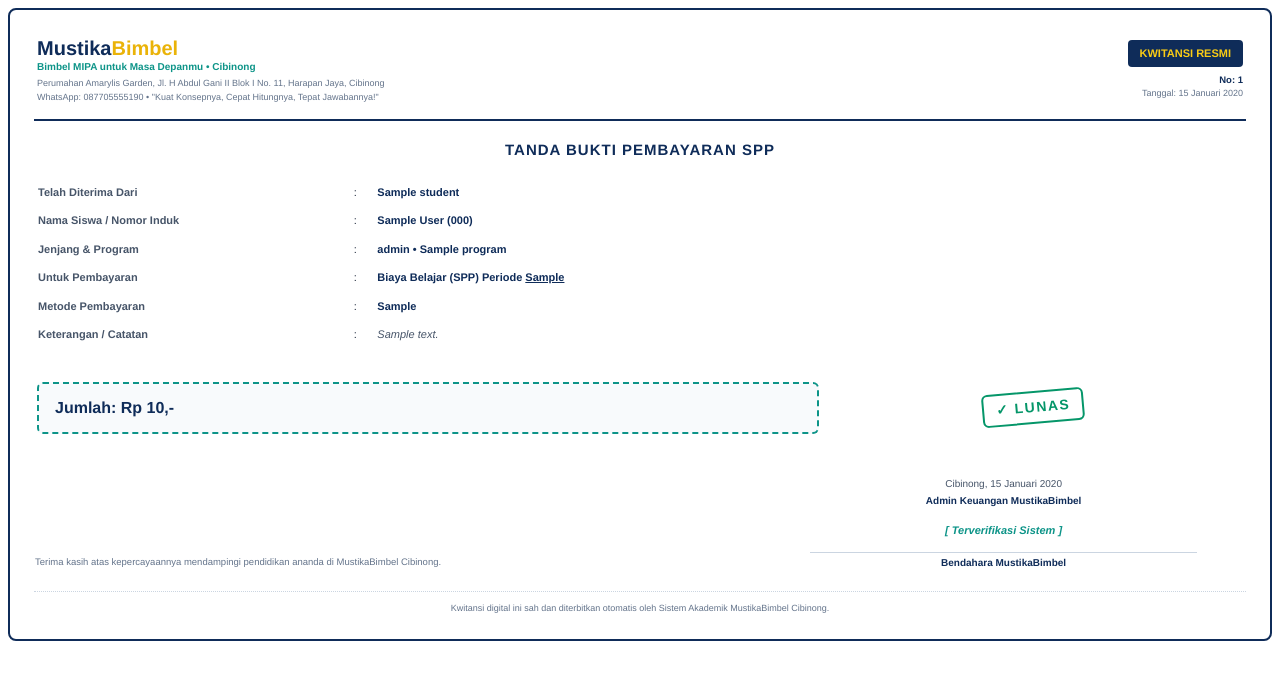
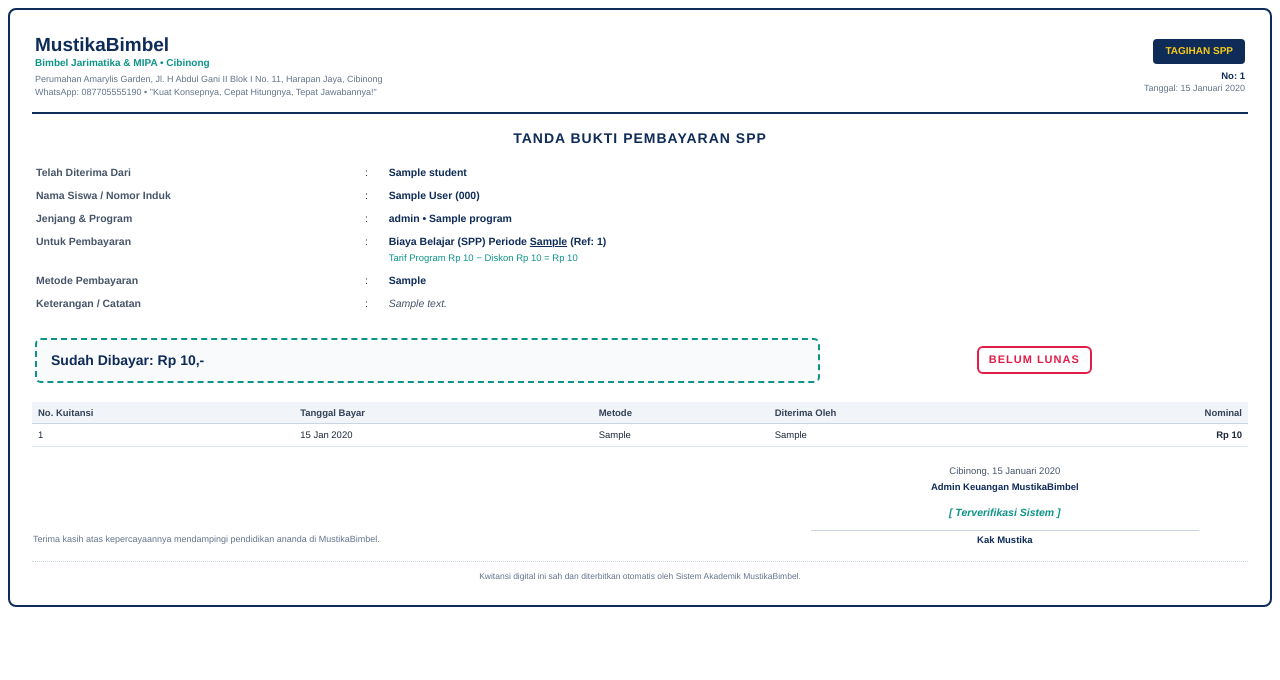
Before and after one commit to LuthfiMirza/mustika-bimbel, a Laravel app: template resources/views/pdf/kwitansi.blade.php in a window 1280 px wide. Shown: the top 680 px of the page. Run offline with Laravel 12, Linux system fonts and the light colour scheme; data comes from the database, SQL or seed files in the repository; the template is opened without the code that fills it: most values are stand-ins (such as "Sample title", 1, 10 or a date in 2020).

Commit message:
fix(portal-pdf): support installment Kurang status, discounts, and dynamic settings in kwitansi PDF and portal

```diff
--- a/resources/views/pdf/kwitansi.blade.php
+++ b/resources/views/pdf/kwitansi.blade.php
@@ -5,28 +5,28 @@
     <title>Kwitansi Pembayaran SPP - {{ $invoice->invoice_number }}</title>
     <style>
         @page {
-            margin: 30px 35px;
+            margin: 28px 35px;
         }
         body {
             font-family: 'Helvetica Neue', Helvetica, Arial, sans-serif;
             font-size: 11px;
             color: #1e293b;
-            line-height: 1.5;
+            line-height: 1.45;
         }
         .receipt-box {
             border: 2px solid #0F2C59;
             border-radius: 8px;
-            padding: 24px;
+            padding: 22px;
             position: relative;
         }
         .header-table {
             width: 100%;
             border-bottom: 2px solid #0F2C59;
-            padding-bottom: 12px;
-            margin-bottom: 18px;
+            padding-bottom: 10px;
+            margin-bottom: 14px;
         }
         .brand-title {
-            font-size: 20px;
+            font-size: 19px;
             font-weight: bold;
             color: #0F2C59;
             margin: 0;
@@ -46,32 +46,32 @@
             background-color: #0F2C59;
             color: #FACC15;
             padding: 5px 12px;
-            font-size: 11px;
+            font-size: 10px;
             font-weight: bold;
             border-radius: 4px;
             display: inline-block;
         }
         .receipt-title {
             text-align: center;
-            font-size: 15px;
+            font-size: 14px;
             font-weight: bold;
             color: #0F2C59;
             text-transform: uppercase;
             letter-spacing: 1px;
-            margin-bottom: 16px;
+            margin-bottom: 12px;
         }
         .data-table {
             width: 100%;
             border-collapse: collapse;
-            margin-bottom: 16px;
+            margin-bottom: 12px;
         }
         .data-table td {
-            padding: 6px 4px;
+            padding: 4px;
             vertical-align: top;
-            font-size: 11px;
+            font-size: 10.5px;
         }
         .lbl {
-            width: 25%;
+            width: 26%;
             font-weight: bold;
             color: #475569;
         }
@@ -80,24 +80,24 @@
             text-align: center;
         }
         .val {
-            width: 72%;
+            width: 71%;
             font-weight: bold;
             color: #0F2C59;
         }
         .amount-box {
             background-color: #f8fafc;
             border: 2px dashed #0D9488;
-            padding: 12px 16px;
+            padding: 10px 14px;
             border-radius: 6px;
-            margin: 14px 0;
-            font-size: 16px;
+            margin: 8px 0;
+            font-size: 14px;
             font-weight: bold;
             color: #0F2C59;
         }
         .stamp-lunas {
             border: 2px solid #059669;
             color: #059669;
-            font-size: 14px;
+            font-size: 13px;
             font-weight: bold;
             padding: 4px 12px;
             display: inline-block;
@@ -105,39 +105,89 @@
             letter-spacing: 1.5px;
             transform: rotate(-5deg);
         }
+        .stamp-kurang {
+            border: 2px solid #d97706;
+            color: #d97706;
+            font-size: 11px;
+            font-weight: bold;
+            padding: 4px 10px;
+            display: inline-block;
+            border-radius: 6px;
+            letter-spacing: 1px;
+            transform: rotate(-4deg);
+        }
+        .stamp-belum {
+            border: 2px solid #e11d48;
+            color: #e11d48;
+            font-size: 11px;
+            font-weight: bold;
+            padding: 4px 10px;
+            display: inline-block;
+            border-radius: 6px;
+            letter-spacing: 1px;
+        }
+        .payments-table {
+            width: 100%;
+            border-collapse: collapse;
+            margin-top: 8px;
+            font-size: 9.5px;
+        }
+        .payments-table th {
+            background-color: #f1f5f9;
+            color: #334155;
+            text-align: left;
+            padding: 4px 6px;
+            border-bottom: 1px solid #cbd5e1;
+        }
+        .payments-table td {
+            padding: 4px 6px;
+            border-bottom: 1px solid #e2e8f0;
+        }
         .sign-table {
             width: 100%;
-            margin-top: 24px;
+            margin-top: 16px;
             border-collapse: collapse;
         }
         .footer-note {
-            font-size: 9px;
+            font-size: 8.5px;
             color: #64748b;
             text-align: center;
             border-top: 1px dotted #cbd5e1;
-            padding-top: 10px;
-            margin-top: 20px;
+            padding-top: 8px;
+            margin-top: 14px;
         }
     </style>
 </head>
 <body>
+@php
+    $bimbelName = \App\Models\Setting::get('bimbel_name', 'MustikaBimbel');
+    $bimbelAddress = \App\Models\Setting::get('bimbel_address', 'Perumahan Amarylis Garden, Jl. H Abdul Gani II Blok I No. 11, Harapan Jaya, Cibinong');
+    $adminWa = \App\Models\Setting::get('admin_whatsapp', '087705555190');
+    $ownerName = \App\Models\Setting::get('owner_name', 'Bendahara MustikaBimbel');
+
+    $isPaid = $invoice->status === 'Lunas';
+    $isPartial = $invoice->status === 'Kurang';
+    $paidAmount = $isPaid && (int) $invoice->paid_amount === 0 ? (int) $invoice->amount : (int) $invoice->paid_amount;
+    $remainingAmount = max(0, (int) $invoice->amount - $paidAmount);
+    $latestPayment = $invoice->payments->first();
+@endphp
 
 <div class="receipt-box">
     <!-- Header Instansi -->
     <table class="header-table">
         <tr>
             <td style="width: 65%;">
-                <h1 class="brand-title">Mustika<span style="color: #eab308;">Bimbel</span></h1>
-                <div class="brand-sub">Bimbel MIPA untuk Masa Depanmu &bull; Cibinong</div>
+                <h1 class="brand-title">{{ $bimbelName }}</h1>
+                <div class="brand-sub">Bimbel Jarimatika &amp; MIPA &bull; Cibinong</div>
                 <div class="brand-address">
-                    Perumahan Amarylis Garden, Jl. H Abdul Gani II Blok I No. 11, Harapan Jaya, Cibinong<br>
-                    WhatsApp: 087705555190 &bull; "Kuat Konsepnya, Cepat Hitungnya, Tepat Jawabannya!"
+                    {{ $bimbelAddress }}<br>
+                    WhatsApp: {{ $adminWa }} &bull; "Kuat Konsepnya, Cepat Hitungnya, Tepat Jawabannya!"
                 </div>
             </td>
             <td style="width: 35%; text-align: right;">
-                <div class="receipt-badge">KWITANSI RESMI</div>
-                <div style="font-size: 9.5px; font-weight: bold; color: #0F2C59; margin-top: 6px;">
-                    No: {{ $invoice->invoice_number }}
+                <div class="receipt-badge">{{ $isPaid ? 'KWITANSI RESMI' : ($isPartial ? 'BUKTI CICILAN' : 'TAGIHAN SPP') }}</div>
+                <div style="font-size: 9.5px; font-weight: bold; color: #0F2C59; margin-top: 5px;">
+                    No: {{ $latestPayment?->receipt_number ?? $invoice->invoice_number }}
                 </div>
                 <div style="font-size: 9px; color: #64748b;">
                     Tanggal: {{ $invoice->paid_at ? $invoice->paid_at->translatedFormat('d F Y') : now()->translatedFormat('d F Y') }}
@@ -168,61 +218,102 @@
         <tr>
             <td class="lbl">Untuk Pembayaran</td>
             <td class="col">:</td>
-            <td class="val">Biaya Belajar (SPP) Periode <u>{{ $invoice->billing_period }}</u></td>
+            <td class="val">
+                Biaya Belajar (SPP) Periode <u>{{ $invoice->billing_period }}</u> (Ref: {{ $invoice->invoice_number }})
+                @if((int) $invoice->discount_amount > 0)
+                    <br><span style="font-size: 9.5px; color: #0D9488; font-weight: normal;">
+                        Tarif Program Rp {{ number_format($invoice->base_amount, 0, ',', '.') }} &minus; Diskon Rp {{ number_format($invoice->discount_amount, 0, ',', '.') }} = Rp {{ number_format($invoice->amount, 0, ',', '.') }}
+                    </span>
+                @endif
+            </td>
         </tr>
         <tr>
             <td class="lbl">Metode Pembayaran</td>
             <td class="col">:</td>
-            <td class="val">{{ $invoice->payment_method ?? 'Transfer Bank / QRIS' }}</td>
+            <td class="val">{{ $latestPayment?->payment_method ?? $invoice->payment_method ?? 'Transfer Bank / QRIS' }}</td>
         </tr>
         <tr>
             <td class="lbl">Keterangan / Catatan</td>
             <td class="col">:</td>
             <td class="val" style="font-weight: normal; font-style: italic; color: #475569;">
-                {{ $invoice->notes ?? 'Pembayaran SPP terverifikasi lunas.' }}
+                {{ $invoice->notes ?? ($isPaid ? 'Pembayaran SPP terverifikasi lunas.' : 'Pembayaran cicilan SPP diterima.') }}
             </td>
         </tr>
     </table>
 
-    <!-- Kotak Jumlah Nominal & Status Lunas -->
-    <table style="width: 100%; margin: 10px 0;">
+    <!-- Kotak Jumlah Nominal & Status -->
+    <table style="width: 100%; margin: 8px 0;">
         <tr>
             <td style="width: 65%;">
                 <div class="amount-box">
-                    Jumlah: Rp {{ number_format($invoice->amount, 0, ',', '.') }},-
+                    Sudah Dibayar: Rp {{ number_format($paidAmount, 0, ',', '.') }},-
+                    @if($remainingAmount > 0)
+                        <div style="font-size: 11px; color: #e11d48; margin-top: 3px;">
+                            Sisa Tagihan: Rp {{ number_format($remainingAmount, 0, ',', '.') }},- (Total Tagihan Rp {{ number_format($invoice->amount, 0, ',', '.') }})
+                        </div>
+                    @endif
                 </div>
             </td>
             <td style="width: 35%; text-align: center; vertical-align: middle;">
-                <div class="stamp-lunas">
-                    ✓ LUNAS
-                </div>
+                @if($isPaid)
+                    <div class="stamp-lunas">✓ LUNAS</div>
+                @elseif($isPartial)
+                    <div class="stamp-kurang">◐ CICILAN (KURANG)</div>
+                @else
+                    <div class="stamp-belum">BELUM LUNAS</div>
+                @endif
             </td>
         </tr>
     </table>
+
+    @if($invoice->payments->count() > 0)
+        <table class="payments-table">
+            <thead>
+                <tr>
+                    <th>No. Kuitansi</th>
+                    <th>Tanggal Bayar</th>
+                    <th>Metode</th>
+                    <th>Diterima Oleh</th>
+                    <th style="text-align: right;">Nominal</th>
+                </tr>
+            </thead>
+            <tbody>
+                @foreach($invoice->payments as $pay)
+                    <tr>
+                        <td>{{ $pay->receipt_number }}</td>
+                        <td>{{ $pay->payment_date->translatedFormat('d M Y') }}</td>
+                        <td>{{ $pay->payment_method }}</td>
+                        <td>{{ $pay->received_by ?? 'Admin' }}</td>
+                        <td style="text-align: right; font-weight: bold;">Rp {{ number_format($pay->amount, 0, ',', '.') }}</td>
+                    </tr>
+                @endforeach
+            </tbody>
+        </table>
+    @endif
 
     <!-- Tanda Tangan Kasir / Pengelola -->
     <table class="sign-table">
         <tr>
             <td style="width: 60%; vertical-align: bottom;">
-                <div style="font-size: 9.5px; color: #64748b;">
-                    Terima kasih atas kepercayaannya mendampingi pendidikan ananda di MustikaBimbel Cibinong.
+                <div style="font-size: 9px; color: #64748b;">
+                    Terima kasih atas kepercayaannya mendampingi pendidikan ananda di {{ $bimbelName }}.
                 </div>
             </td>
             <td style="width: 40%; text-align: center;">
-                <div style="font-size: 10px; color: #475569;">Cibinong, {{ $invoice->paid_at ? $invoice->paid_at->translatedFormat('d F Y') : now()->translatedFormat('d F Y') }}</div>
-                <div style="font-size: 10px; font-weight: bold; color: #0F2C59; margin-top: 2px;">Admin Keuangan MustikaBimbel</div>
-                <div style="height: 44px; line-height: 44px; font-size: 11px; font-style: italic; color: #0D9488; font-weight: bold;">
+                <div style="font-size: 9.5px; color: #475569;">Cibinong, {{ $invoice->paid_at ? $invoice->paid_at->translatedFormat('d F Y') : now()->translatedFormat('d F Y') }}</div>
+                <div style="font-size: 9.5px; font-weight: bold; color: #0F2C59; margin-top: 2px;">Admin Keuangan {{ $bimbelName }}</div>
+                <div style="height: 36px; line-height: 36px; font-size: 10.5px; font-style: italic; color: #0D9488; font-weight: bold;">
                     [ Terverifikasi Sistem ]
                 </div>
-                <div style="font-weight: bold; font-size: 10px; color: #0F2C59; border-top: 1px solid #cbd5e1; padding-top: 2px; width: 80%; margin: 0 auto;">
-                    Bendahara MustikaBimbel
+                <div style="font-weight: bold; font-size: 9.5px; color: #0F2C59; border-top: 1px solid #cbd5e1; padding-top: 2px; width: 80%; margin: 0 auto;">
+                    {{ $ownerName }}
                 </div>
             </td>
         </tr>
     </table>
 
     <div class="footer-note">
-        Kwitansi digital ini sah dan diterbitkan otomatis oleh Sistem Akademik MustikaBimbel Cibinong.
+        Kwitansi digital ini sah dan diterbitkan otomatis oleh Sistem Akademik {{ $bimbelName }}.
     </div>
 </div>
 
```
Also changed, not shown: resources/views/portal/partials/invoices.blade.php (+27 -13 lines).
